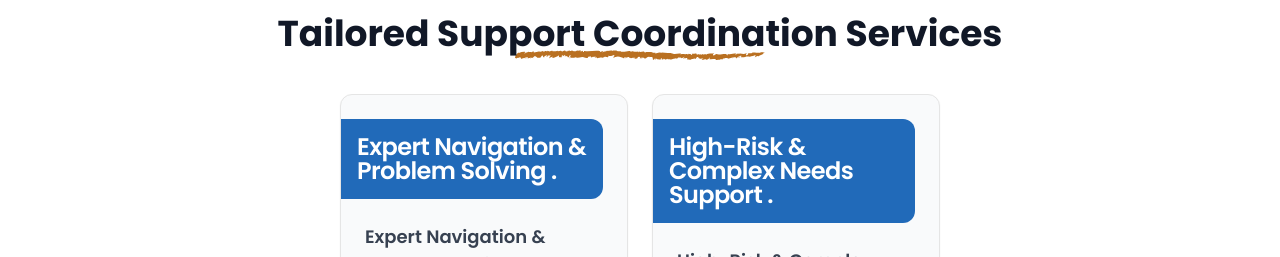
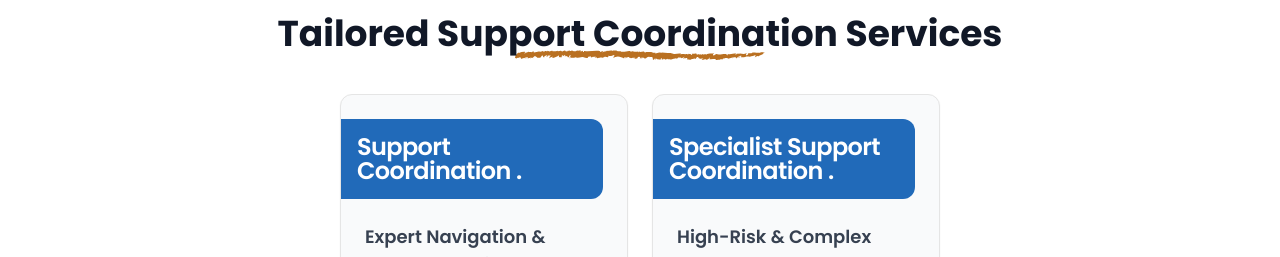
Before and after one commit to abhijithb200/ably-care-draft, a Next.js app: page /support-coordination in a window 1280 px wide. Shown: the part 2940-3197 px from the top of the page. Built offline with nearby package versions, Linux system fonts and the light colour scheme.

Commit message:
update : support accomadation page updates

```diff
--- a/src/app/support-coordination/page.tsx
+++ b/src/app/support-coordination/page.tsx
@@ -148,7 +148,7 @@ const SupportCoordination = () => {
                 <CardHeader className="pl-0">
                   <div className="relative bg-customAccent rounded-xl rounded-l-none p-4 flex flex-col items-start justify-center">
                     <CardTitle className="text-white font-poppins">
-                      {item.subTitle} .
+                      {item.title} .
                     </CardTitle>
                   </div>
                 </CardHeader>
```
